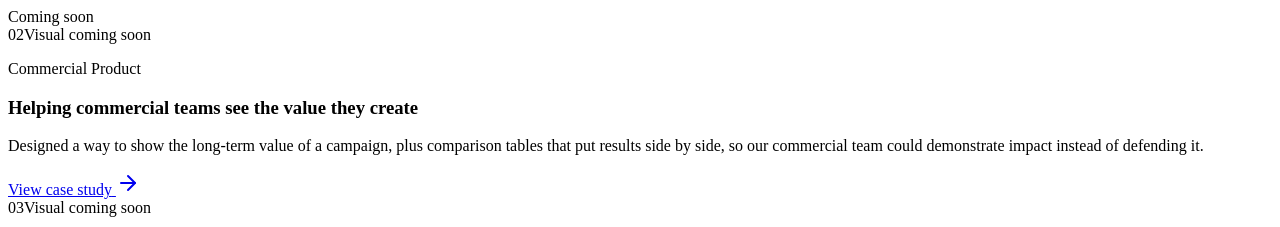
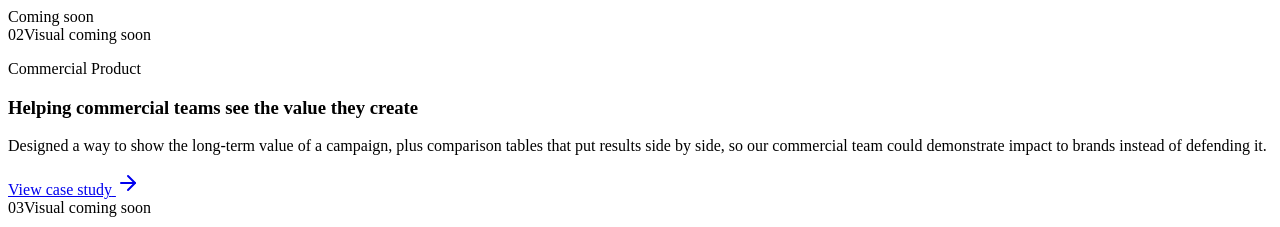
Before and after one commit to jadeparrish/portfolio, a Next.js app: page / in a window 1280 px wide. Shown: the part 2520-2747 px from the top of the page. Built offline with nearby package versions, Linux system fonts and the light colour scheme.

Commit message:
Update page.js

```diff
--- a/app/page.js
+++ b/app/page.js
@@ -73,7 +73,7 @@ const caseStudies = [
     title: 'Helping commercial teams see the value they create',
     tag: 'Commercial Product',
     description:
-      'Designed a way to show the long-term value of a campaign, plus comparison tables that put results side by side, so our commercial team could demonstrate impact instead of defending it.',
+      'Designed a way to show the long-term value of a campaign, plus comparison tables that put results side by side, so our commercial team could demonstrate impact to brands instead of defending it.',
     cta: 'View case study',
     href: '/work/commercial-value',
     tint: 'bg-[#E7E2DC]',
```
